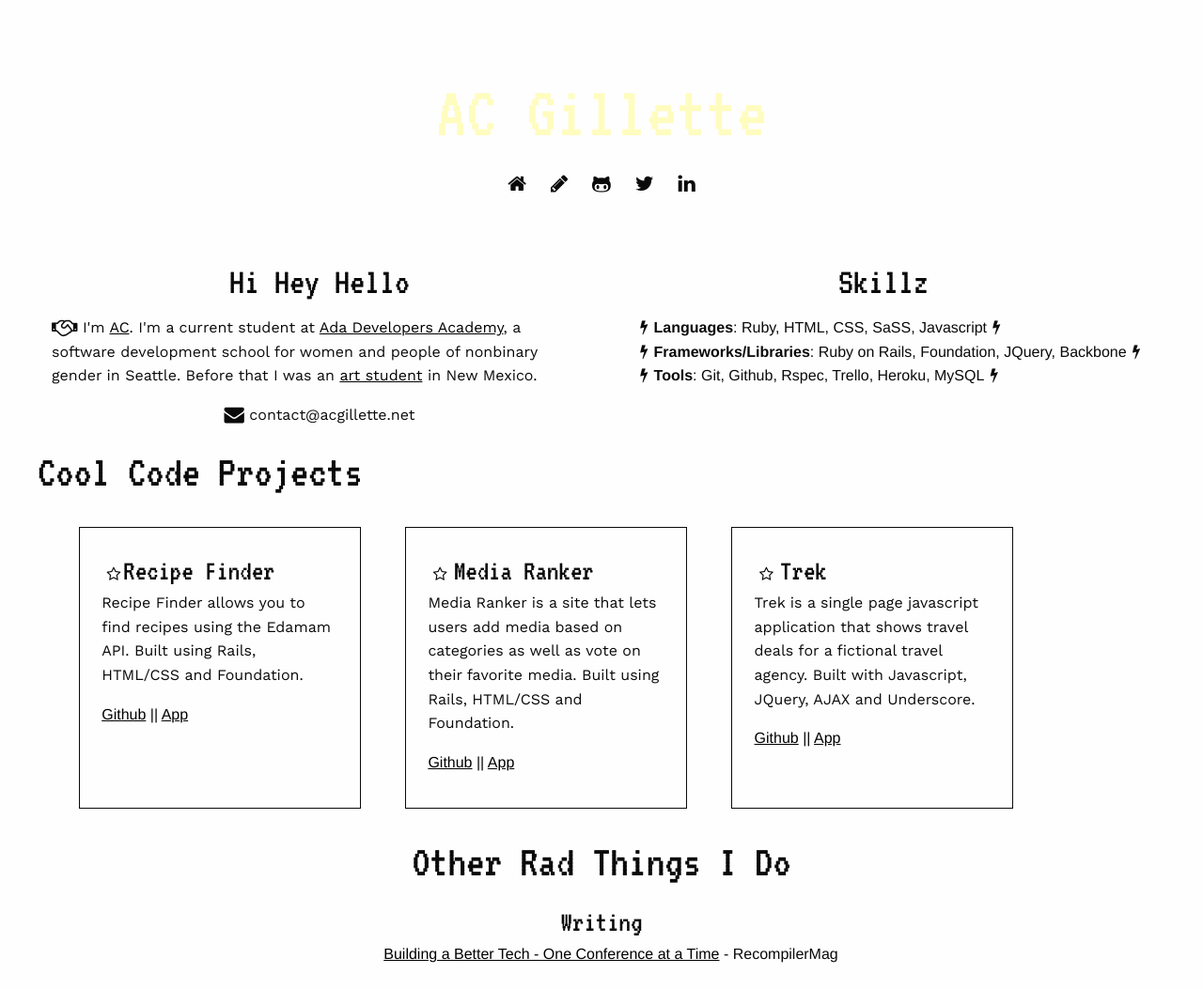
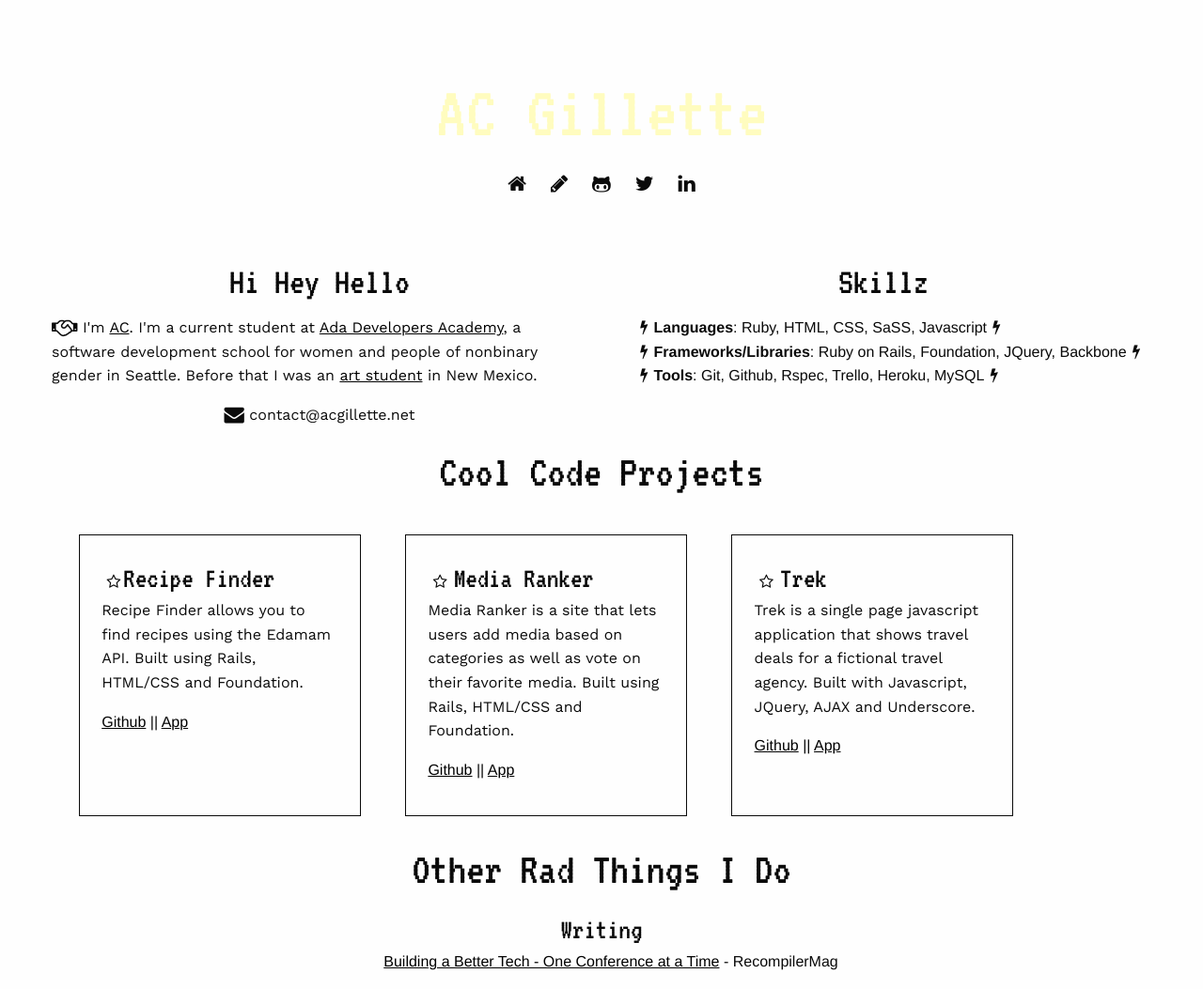
Before and after one commit to acgillette/acgillette.github.io, a Jekyll site: the page built from index.html, in a window 1280 px wide. Shown: the whole page at 94% size. Built offline with Jekyll 4.4.1, drawn with Linux system fonts in a browser that asks for light colours; nearby versions of some CDN libraries.

Commit message:
Forgot a stray header

```diff
--- a/assets/css/main.css
+++ b/assets/css/main.css
@@ -61,10 +61,10 @@ ul {
   /*text-align:center;*/
 }
 
-.projects h1 {
-  display:inline;
+
+/*.projects h1 {
   text-align:center;
-}
+}*/
 
 .project h3 {
   display:inline;
@@ -88,6 +88,10 @@ ul {
   display:inline;
 }
 
+.section-header {
+  text-align:center;
+}
+
 .post {
   text-decoration: none;
 }
--- a/index.html
+++ b/index.html
@@ -4,7 +4,7 @@ title: AC Gillette
 ---
 
 <section class="column small-6 intro">
-<h2>Hi Hey Hello</h1>
+<h2 class="section-header">Hi Hey Hello</h1>
 <p>
   <i class="fa fa-handshake-o fa-lg" aria-hidden="true"></i> I'm <a href="https://twitter.com/quartzcrusher">AC</a>. I'm a current student at <a href="http://adadevelopersacademy.org/">Ada Developers Academy</a>,
   a software development school for women and people of nonbinary gender in Seattle. Before that I was an <a href="https://flickr.com/apogeion">art student</a> in New Mexico.
@@ -14,7 +14,7 @@ title: AC Gillette
 </p>
 </section>
 <section class="column small-6 skills">
-<h2> Skillz</h1>
+<h2 class="section-header"> Skillz</h1>
 <ul>
   <li>
     <i class="fa fa-bolt fa-fw" aria-hidden="true"></i><strong>Languages</strong>: Ruby, HTML, CSS, SaSS, Javascript<i class="fa fa-bolt fa-fw" aria-hidden="true"></i>
@@ -29,7 +29,7 @@ title: AC Gillette
 </section>
 </main>
 <section class="row projects">
-<h1>Cool Code Projects</h1>
+<h1 class="section-header">Cool Code Projects</h1>
 
 <ul>
   <li class="column small-4 project">
@@ -56,8 +56,8 @@ title: AC Gillette
 </ul>
 </section>
 <section class="row writing">
-<h1>Other Rad Things I Do</h1>
-<h3>Writing</h3>
+<h1 class="section-header">Other Rad Things I Do</h1>
+<h3 class="section-header">Writing</h3>
   <ul>
     <li>
       <a href="https://recompilermag.com/2017/05/31/alterconf-building-a-better-tech-one-conference-at-a-time/">Building a Better Tech - One Conference at a Time</a> - RecompilerMag
```
